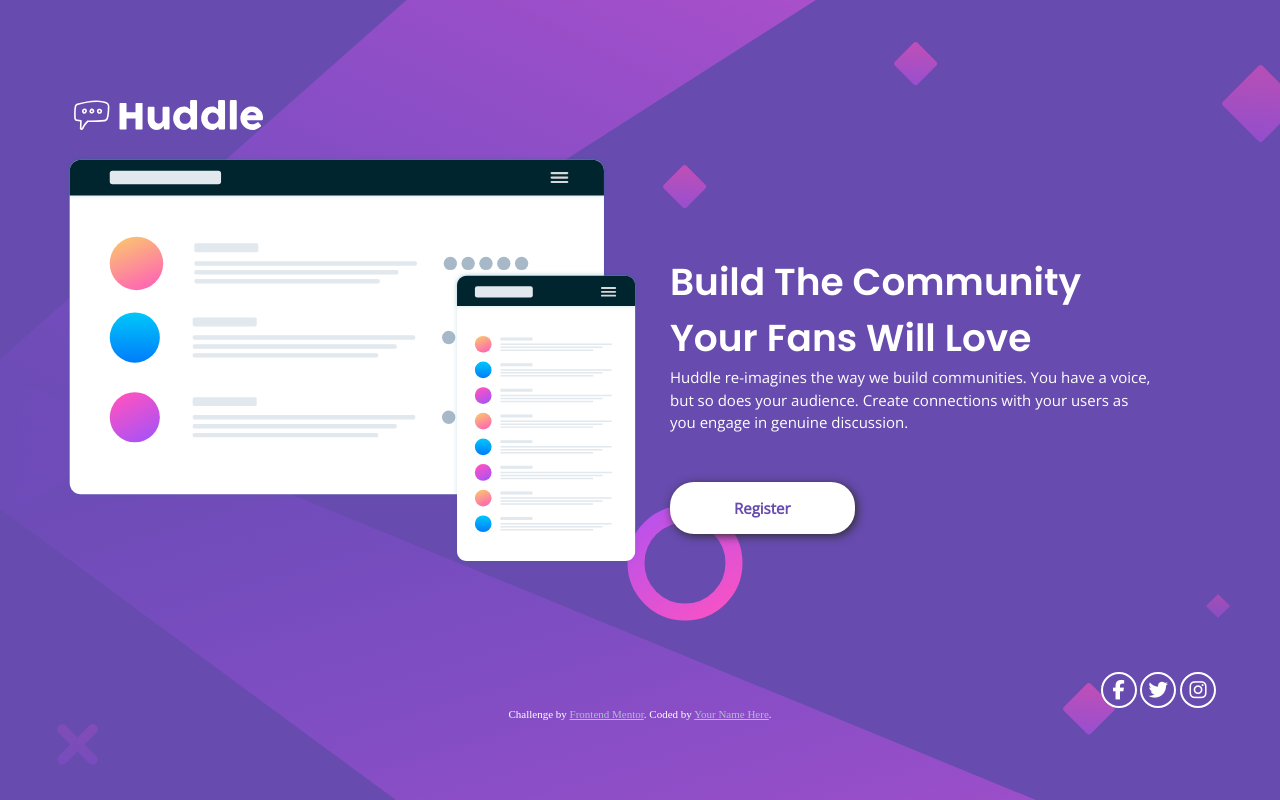
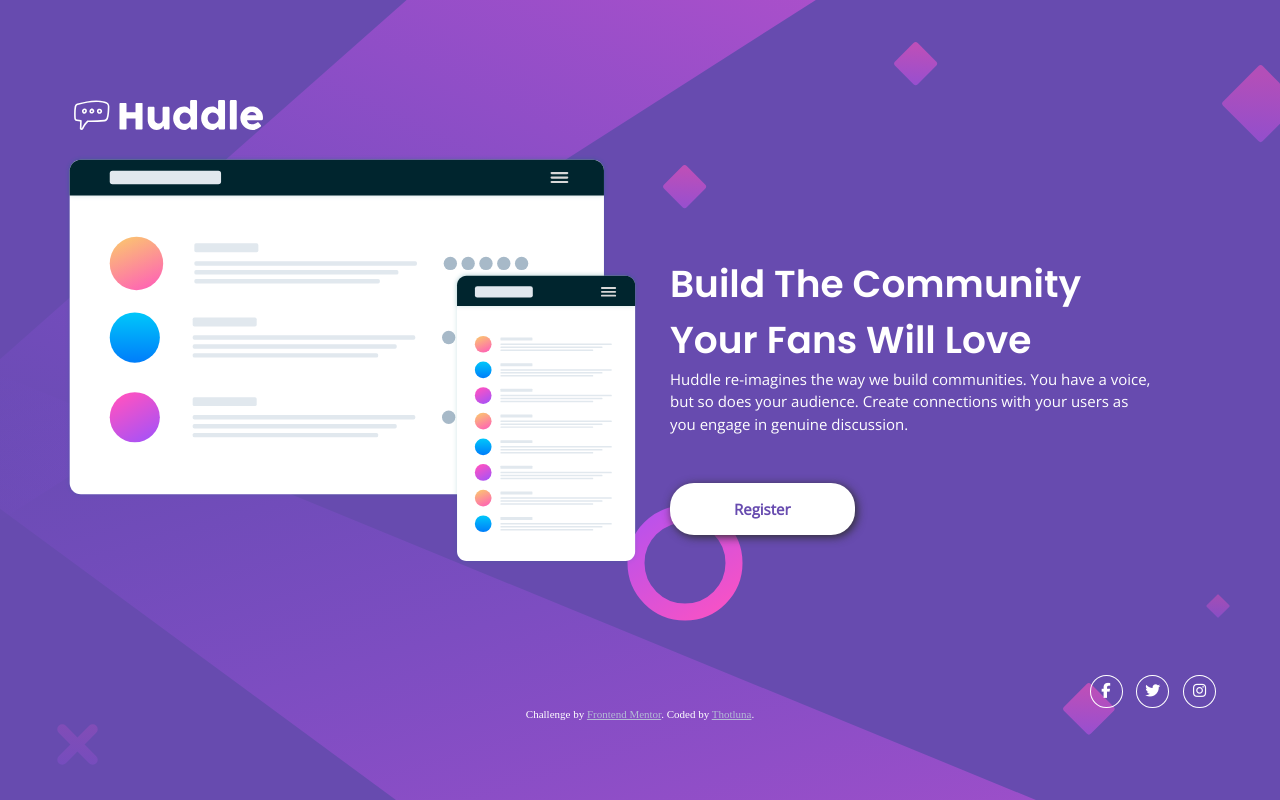
Before and after one commit to thotluna/huddle-landing-page-with-single-introductory-section, a plain HTML site: page index.html in a window 1280 px wide. Drawn offline with nearby package versions, Linux system fonts and the light colour scheme.

Commit message:
social modify

```diff
--- a/index.html
+++ b/index.html
@@ -51,7 +51,7 @@
           Challenge by
           <a href="https://www.frontendmentor.io?ref=challenge" target="_blank"
             >Frontend Mentor</a
-          >. Coded by <a href="#">Your Name Here</a>.
+          >. Coded by <a href="https://github.com/thotluna">Thotluna</a>.
         </p>
       </footer>
     </div>
--- a/style.css
+++ b/style.css
@@ -221,17 +221,18 @@ body {
 }
 
 .container .social > div {
-  width: 2.4em;
-  height: 2.4em;
+  width: 2.2em;
+  height: 2.23em;
   display: inline-block;
-  border: 2px solid white;
+  border: 1px solid white;
   border-radius: 50%;
-  padding: 0.4em;
+  padding: 0.5em;
+  margin-left: 10px;
 }
 
 .container .social > div > i {
   display: block;
-  font-size: 1.3em;
+  font-size: 1em;
   text-align: center;
   color: white;
 }
```
